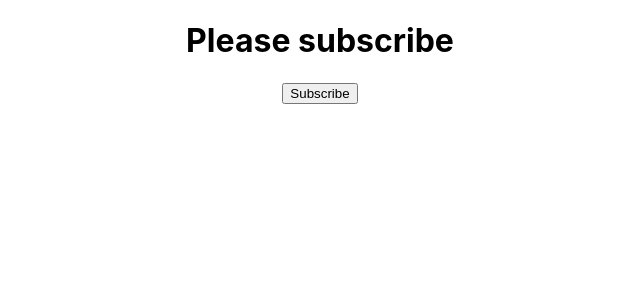
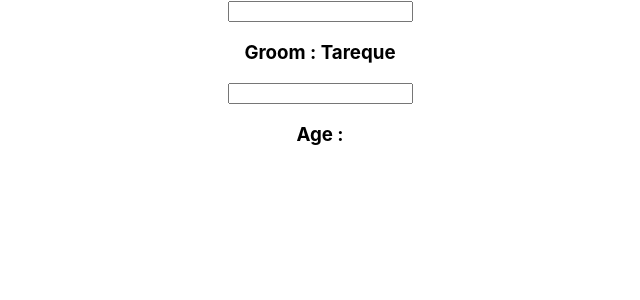
Before and after one commit to elizarafee/react-lab, a React (Create React App) app: page / in a window 1280 px wide. Shown: the top 300 px of the page, without its empty margins (320-960 px from the left). Built offline with nearby package versions, Linux system fonts and the light colour scheme.

Commit message:
functional component : useState hook

```diff
--- a/src/App.js
+++ b/src/App.js
@@ -7,12 +7,14 @@ import './App.css';
 // import Pro from './components/props.functionalCom';
 // import Prop from './components/props.classCom';
 // import Hello from './components/a'
-import Message from './components/stateClass.component'
+// import Message1 from './components/stateClass.component'
+import Message2 from './components/useStateFunction.component'
 
 function App() {
   return (
     <div className="App">
-      <Message />
+      {/* <Message1 /> */}
+      <Message2 />
       {/*
       <Hasan />
       <Eliza age={23} />
--- a/src/components/stateClass.component.js
+++ b/src/components/stateClass.component.js
@@ -1,6 +1,6 @@
 import React, {Component} from 'react'
 
-class Message extends Component {
+class Message1 extends Component {
     constructor(){
         super();
 
@@ -38,4 +38,4 @@ class Message extends Component {
 }
 
 
-export default Message
+export default Message1
--- /dev/null
+++ b/src/components/useStateFunction.component.js
@@ -0,0 +1,17 @@
+import React, { useState } from 'react'
+
+const Message2 = () => {
+    const [groom, setGroom] = useState('Tareque');
+    const [age, setAge] = useState(null);
+
+    return(
+        <div>
+            <input onChange = {e => setGroom(e.target.value)} />
+            <h3>Groom : {groom}</h3>
+            <input onChange= {e => setAge(e.target.value)} />
+            <h3>Age : {age}</h3>
+        </div>
+    )
+}
+
+export default Message2
```
Also changed, not shown: src/components/stateFunction.component.js (deleted).
